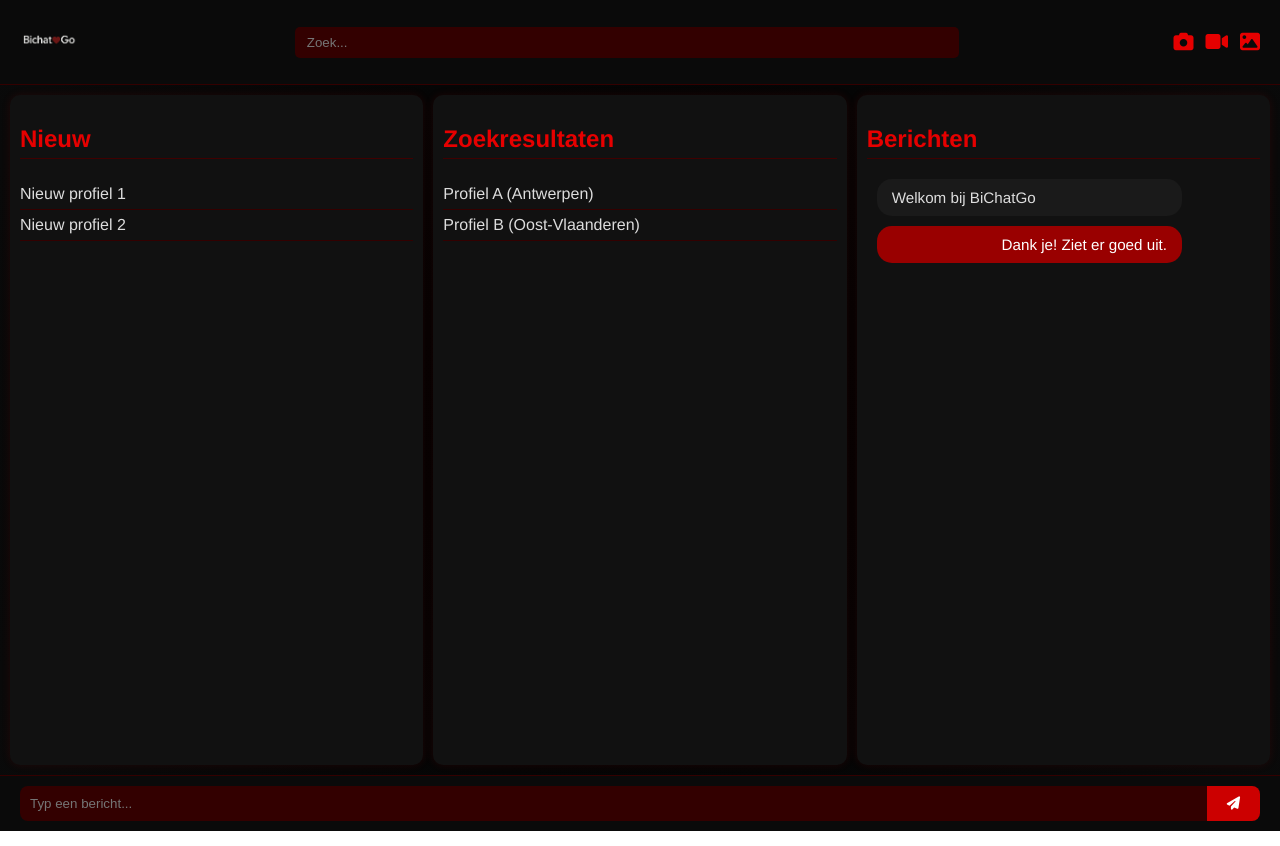
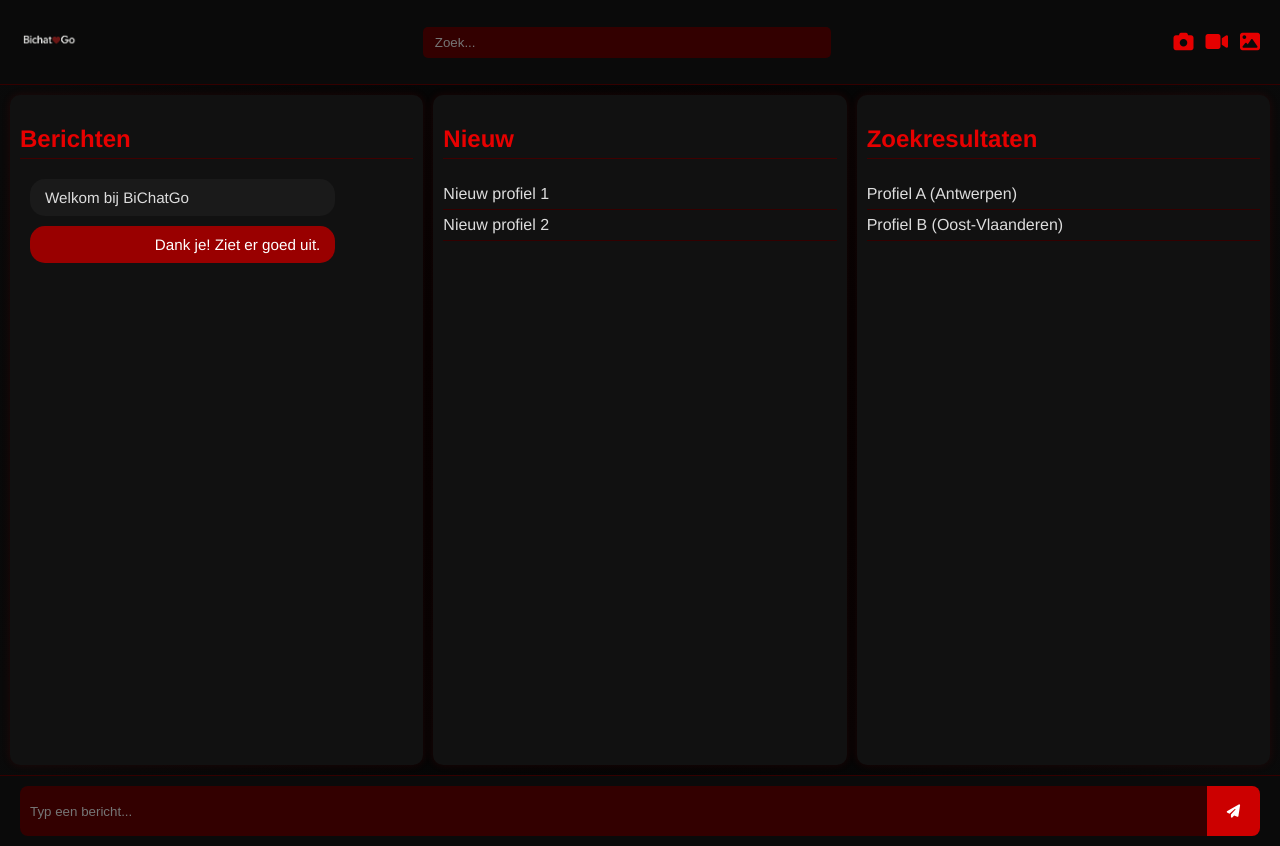
Before and after one commit to DenisS96/bichat, a plain HTML site: page html/Chat.html in a window 1280 px wide. Drawn offline with Linux system fonts and the light colour scheme.

Commit message:
Add files via upload

```diff
--- a/html/Chat.html
+++ b/html/Chat.html
@@ -24,6 +24,13 @@
   </header>
 
   <main class="chatlayout">
+
+    <section class="kolom kolom3">
+        <h2>Berichten</h2>
+        <div class="chatbubble left">Welkom bij BiChatGo</div>
+        <div class="chatbubble right">Dank je! Ziet er goed uit.</div>
+      </section>
+
     <section class="kolom kolom1">
       <h2>Nieuw</h2>
       <ul>
@@ -40,15 +47,11 @@
       </ul>
     </section>
 
-    <section class="kolom kolom3">
-      <h2>Berichten</h2>
-      <div class="chatbubble left">Welkom bij BiChatGo</div>
-      <div class="chatbubble right">Dank je! Ziet er goed uit.</div>
-    </section>
+
   </main>
 
   <footer>
-    <input type="text" placeholder="Typ een bericht..." />
+    <input class="message_field" type="text" placeholder="Typ een bericht..." />
     <button><i class="fas fa-paper-plane"></i></button>
   </footer>
 
--- a/style.css
+++ b/style.css
@@ -24,7 +24,7 @@ header {
   padding: 8px 12px;
   border: none;
   border-radius: 5px;
-  width: 50vw;
+  width: 30vw;
   background-color: #330000;
   color: white;
 }
@@ -123,6 +123,10 @@ footer button:hover {
   background-color: #ff1a1a;
 }
 
+.message_field{
+  height: 30px;
+}
+
 /* Mobielvriendelijk */
 @media (max-width: 768px) {
   .chatlayout {
```
